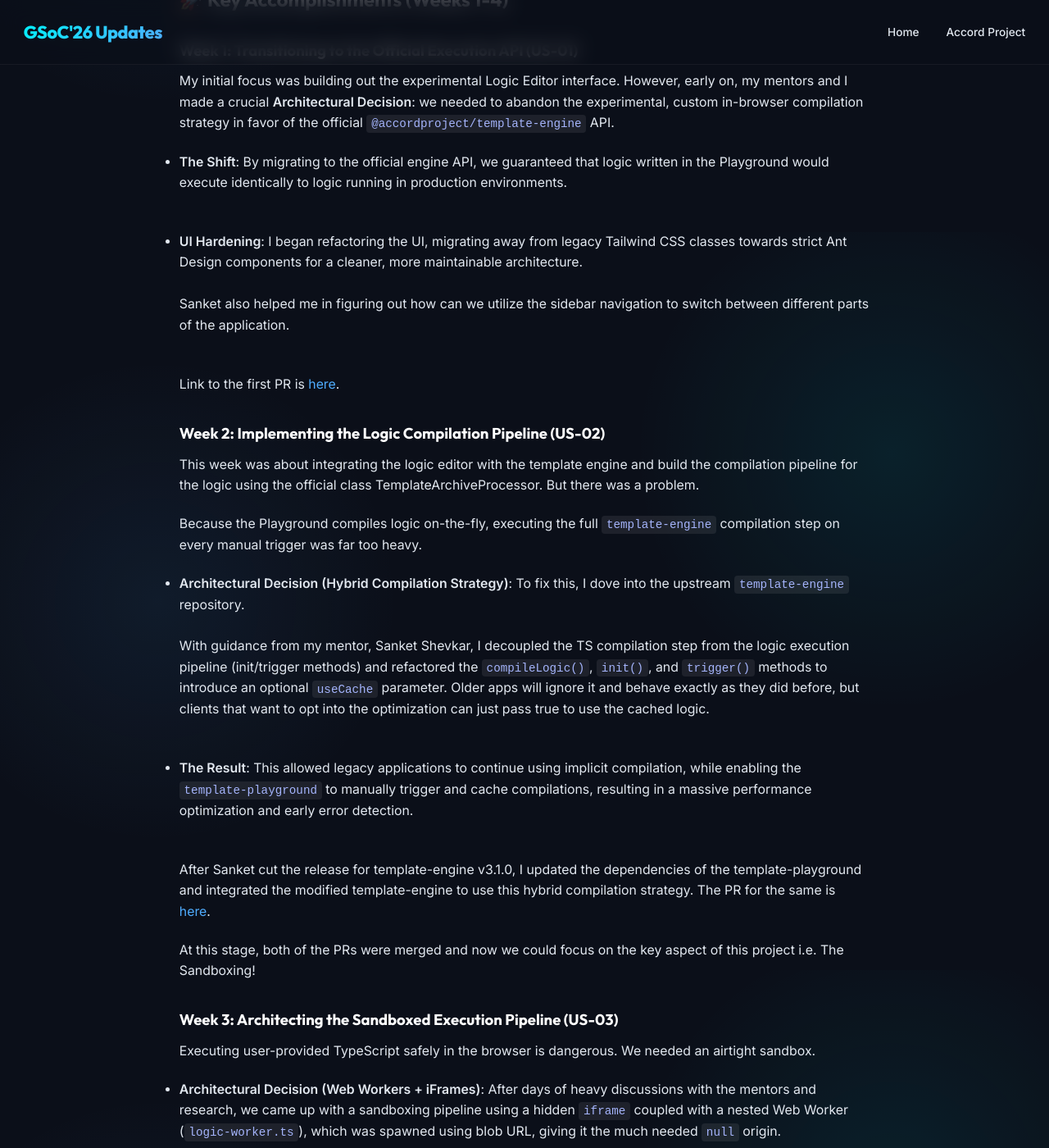
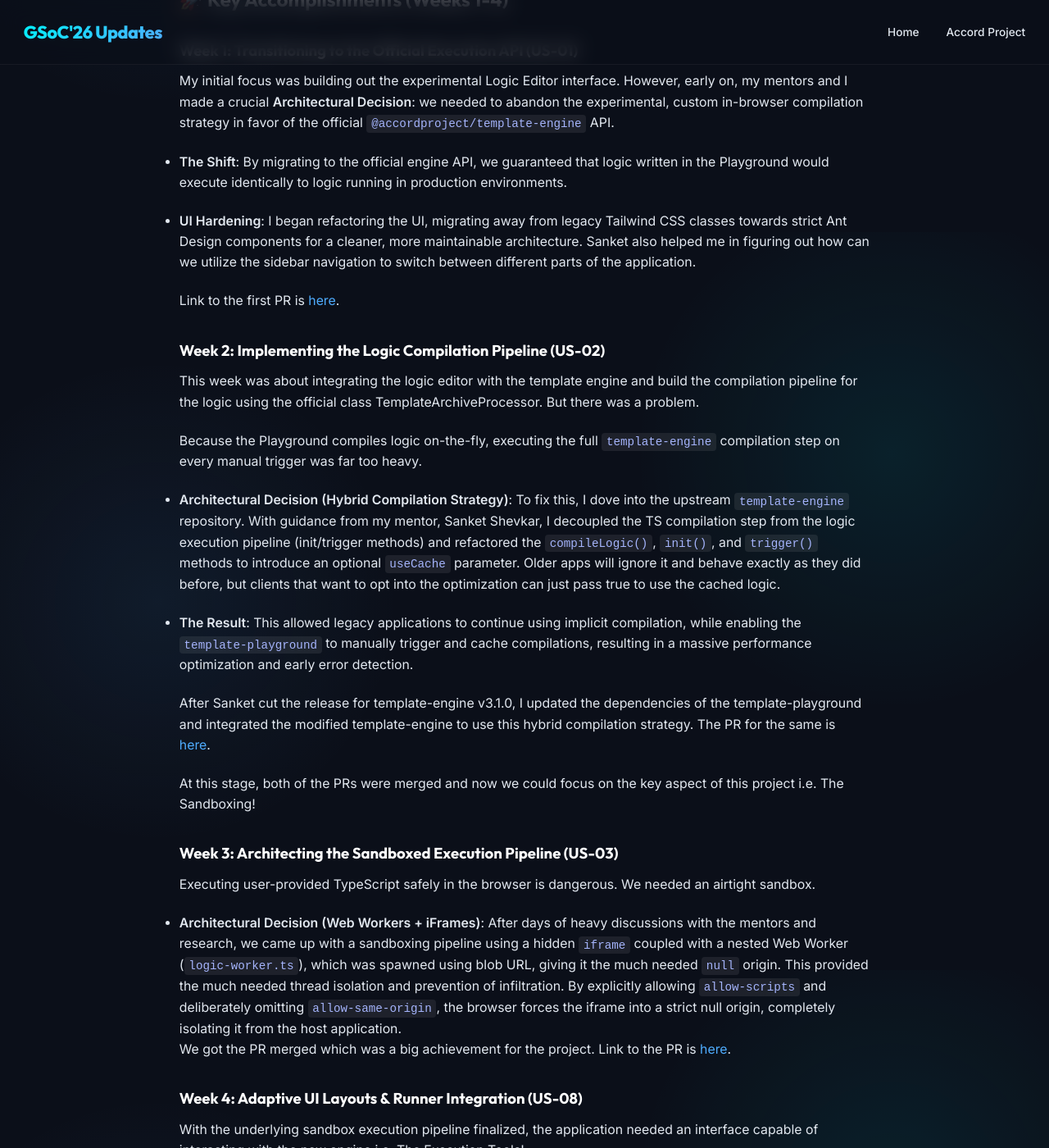
Before and after one commit to 23harshitkumar/23harshitkumar.github.io, a Jekyll site: the page built from _posts/2026-06-22-week-1.md, in a window 1280 px wide and 1400 px high, scrolled down 617 px. Shown: the whole window at 82% size. Built offline with Jekyll 4.4.1, drawn with Linux system fonts in a browser that asks for light colours; some of the changed text lies outside the part shown.

Commit message:
style: apply standard markdown paragraph and heading spacing

```diff
--- a/_posts/2026-06-22-week-1.md
+++ b/_posts/2026-06-22-week-1.md
@@ -11,6 +11,7 @@
 
 The coding period for GSoC 2026 officially started on May 25. The first four weeks have been incredibly productive. My main goal has been to lay the foundational architecture for executing TypeScript logic for smart legal contracts, in a sandbox environment directly inside the browser. Here is a week-by-week breakdown of the progress, highlighting the key Pull Requests (PRs) and Architectural Decisions that shaped the project so far.
 
+
 ## 🚀 Key Accomplishments (Weeks 1-4)
 
 ### Week 1: Transitioning to the Official Execution API (US-01)
@@ -19,11 +20,7 @@
 
 - **The Shift**: By migrating to the official engine API, we guaranteed that logic written in the Playground would execute identically to logic running in production environments.
 
-<br>
-
-- **UI Hardening**: I began refactoring the UI, migrating away from legacy Tailwind CSS classes towards strict Ant Design components for a cleaner, more maintainable architecture. <br><br> Sanket also helped me in figuring out how can we utilize the sidebar navigation to switch between different parts of the application.
-
-<br>
+- **UI Hardening**: I began refactoring the UI, migrating away from legacy Tailwind CSS classes towards strict Ant Design components for a cleaner, more maintainable architecture. Sanket also helped me in figuring out how can we utilize the sidebar navigation to switch between different parts of the application.
 
 Link to the first PR is [here](https://github.com/accordproject/template-playground/pull/923).
 
@@ -33,13 +30,9 @@
 
 Because the Playground compiles logic on-the-fly, executing the full `template-engine` compilation step on every manual trigger was far too heavy.
 
-- **Architectural Decision (Hybrid Compilation Strategy)**: To fix this, I dove into the upstream `template-engine` repository. <br><br> With guidance from my mentor, Sanket Shevkar, I decoupled the TS compilation step from the logic execution pipeline (init/trigger methods) and refactored the `compileLogic()`, `init()`, and `trigger()` methods to introduce an optional `useCache` parameter. Older apps will ignore it and behave exactly as they did before, but clients that want to opt into the optimization can just pass true to use the cached logic.
-
-<br>
+- **Architectural Decision (Hybrid Compilation Strategy)**: To fix this, I dove into the upstream `template-engine` repository. With guidance from my mentor, Sanket Shevkar, I decoupled the TS compilation step from the logic execution pipeline (init/trigger methods) and refactored the `compileLogic()`, `init()`, and `trigger()` methods to introduce an optional `useCache` parameter. Older apps will ignore it and behave exactly as they did before, but clients that want to opt into the optimization can just pass true to use the cached logic.
 
 - **The Result**: This allowed legacy applications to continue using implicit compilation, while enabling the `template-playground` to manually trigger and cache compilations, resulting in a massive performance optimization and early error detection.
-
-<br>
 
 After Sanket cut the release for template-engine v3.1.0, I updated the dependencies of the template-playground and integrated the modified template-engine to use this hybrid compilation strategy. The PR for the same is [here](https://github.com/accordproject/template-playground/pull/928).
 
@@ -49,9 +42,7 @@
 
 Executing user-provided TypeScript safely in the browser is dangerous. We needed an airtight sandbox.
 
-- **Architectural Decision (Web Workers + iFrames)**: After days of heavy discussions with the mentors and research, we came up with a sandboxing pipeline using a hidden `iframe` coupled with a nested Web Worker (`logic-worker.ts`), which was spawned using blob URL, giving it the much needed `null` origin. <br><br> This provided the much needed thread isolation and prevention of infiltration. By explicitly allowing `allow-scripts` and deliberately omitting `allow-same-origin`, the browser forces the iframe into a strict null origin, completely isolating it from the host application.
-
-<br>
+- **Architectural Decision (Web Workers + iFrames)**: After days of heavy discussions with the mentors and research, we came up with a sandboxing pipeline using a hidden `iframe` coupled with a nested Web Worker (`logic-worker.ts`), which was spawned using blob URL, giving it the much needed `null` origin. This provided the much needed thread isolation and prevention of infiltration. By explicitly allowing `allow-scripts` and deliberately omitting `allow-same-origin`, the browser forces the iframe into a strict null origin, completely isolating it from the host application.
 
 We got the PR merged which was a big achievement for the project. Link to the PR is [here](https://github.com/accordproject/template-playground/pull/932).
 
@@ -63,21 +54,19 @@
 
 Currently, we are waiting for the final review and merge of this PR. As soon as it gets merged, I plan to push the changes for execution methods and be done with the Phase 1 of the project (core execution pipeline).
 
+
 ## Upstream Discoveries
 
 During the development of the logic compilation and sandboxing pipelines (US-02 and US-03), I discovered a few validation gaps in the upstream Accord Project repositories.
 
 Instead of just building localized workarounds, I opened formal issues to improve the core ecosystem for everyone:
 
-1. **`template-engine` Missing Subclass Validation**: The engine was silently compiling logic classes even if they failed to extend the required `TemplateLogic` base class. I opened an issue regarding the need to strictly enforce `TemplateLogic` subclassing. <br><br> Catching this validation gap early ensures that developers write correctly structured logic classes *before* the engine attempts to compile them, preventing cryptic runtime errors down the line. Link to the issue is [here](https://github.com/accordproject/template-engine/issues/163).
+1. **`template-engine` Missing Subclass Validation**: The engine was silently compiling logic classes even if they failed to extend the required `TemplateLogic` base class. I opened an issue regarding the need to strictly enforce `TemplateLogic` subclassing. Catching this validation gap early ensures that developers write correctly structured logic classes *before* the engine attempts to compile them, preventing cryptic runtime errors down the line. Link to the issue is [here](https://github.com/accordproject/template-engine/issues/163).
 
-<br>
-
-2. **`concerto` TypeScript Mappings**: The code generator (concerto-codegen) currently maps `DateTime` fields strictly to `Date` objects in TypeScript. <br><br> However, because our templates pass data as JSON (where dates are serialized as ISO strings), this strict typing causes false compiler errors. I opened an issue [here](https://github.com/accordproject/concerto/issues/1272) proposing it map to `string | Date` so the TypeScript definitions natively support real-world JSON execution.
-
-<br>
+2. **`concerto` TypeScript Mappings**: The code generator (concerto-codegen) currently maps `DateTime` fields strictly to `Date` objects in TypeScript. However, because our templates pass data as JSON (where dates are serialized as ISO strings), this strict typing causes false compiler errors. I opened an issue [here](https://github.com/accordproject/concerto/issues/1272) proposing it map to `string | Date` so the TypeScript definitions natively support real-world JSON execution.
 
 Identifying and reporting these upstream discoveries has been one of the most rewarding parts of the project so far, improving the stability of the entire Accord Project stack!
+
 
 ## Challenges Faced
 
@@ -85,6 +74,7 @@
 
 However, completing the heavy architectural foundations early ensures that we are perfectly positioned to accelerate feature delivery and be comfortably ahead of schedule.
 
+
 ## Next Steps
 
 With the core sandboxed logic pipeline and the adaptive Logic Editor UI finalized, my next steps involve refining the interactive contract execution features and the UI/UX of the Playground.
```
